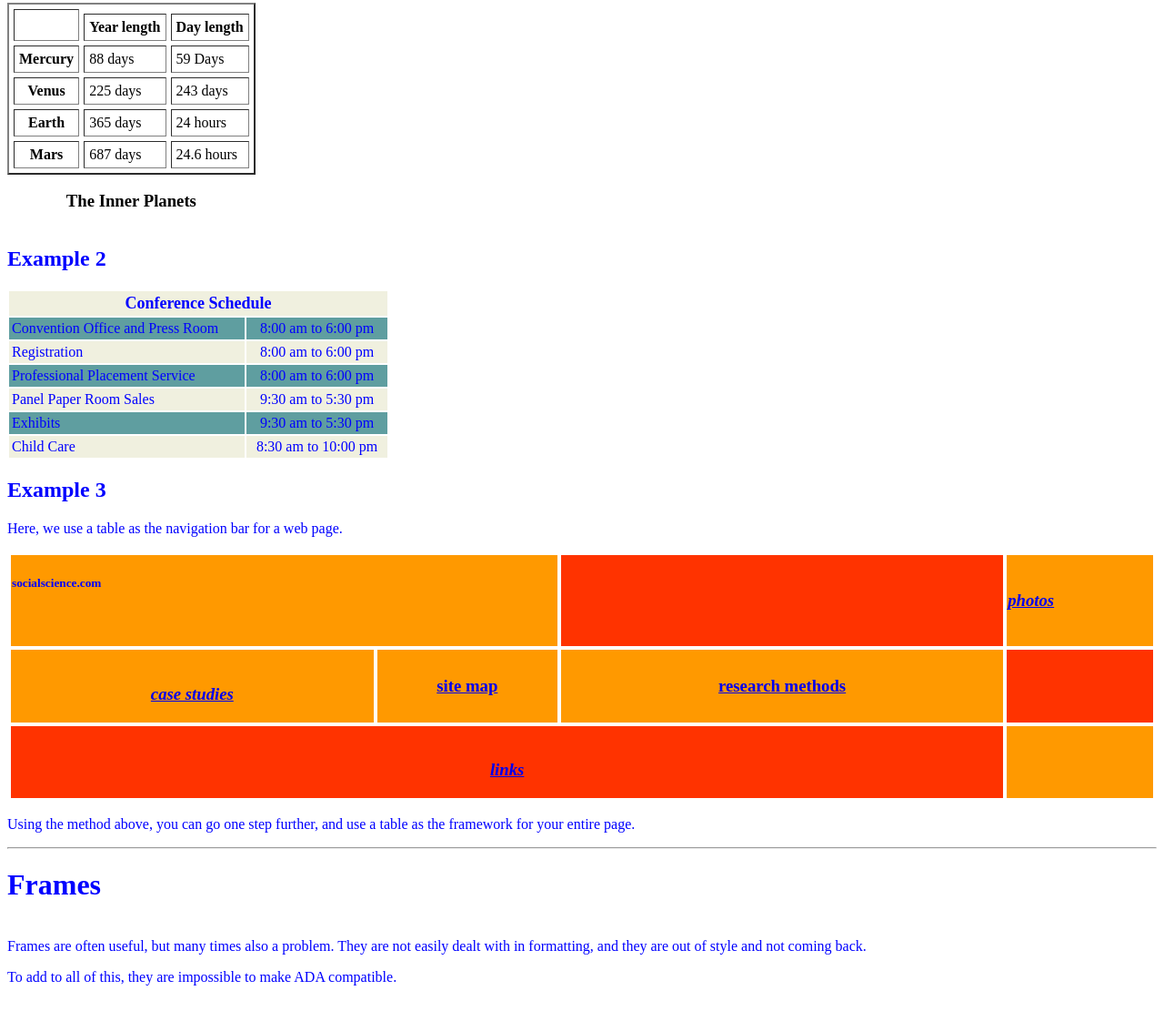
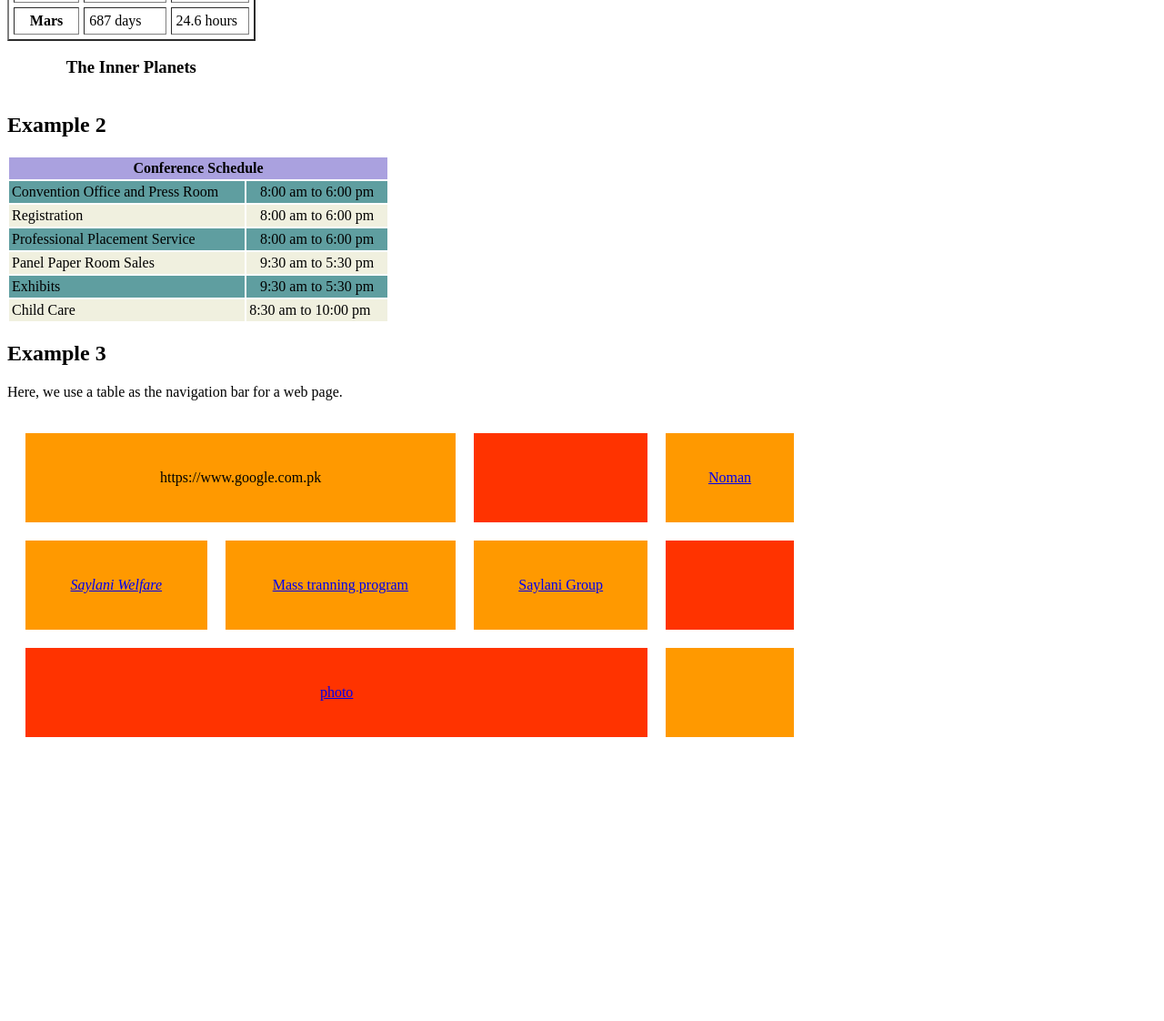
Before and after one commit to Abdul-majid-ashrafi/Javascript, a plain HTML site: page Assignments/chapter 6 table/index.html in a window 1280 px wide. Shown: the part 322-1444 px from the top of the page at 91% size. After the commit the page ends 1160 px from the top, so only its background shows below. Drawn offline with Linux system fonts and the light colour scheme.

Commit message:
chapter 6

```diff
--- a/Assignments/chapter 6 table/index.html
+++ b/Assignments/chapter 6 table/index.html
@@ -1,32 +1,23 @@
+<!DOCTYPE html>
+<html lang="en">
 
-<!DOCTYPE HTML>
-<html>
-    <head> Practice html</head>
+<head>
+    <meta charset="UTF-8">
+    <title>Table Example</title>
+</head>
 
 <body>
-<!---->
-  <h1>Practice 6: tables</h1>
+    <h1 align="center">Tables</h1>
 <hr>
-<!---->
-<h1 align="left">tables</h1>
-<p align="left">HTML offers an easy
-  way to organize information, or even design the flow of your entire page. The
-  table command involves a series of nested tags that control the rows, columns
-  and cells that make up a table.</p>
-<!---->
     <h2>Example 1</h2>
-  <p>In this example, we made a simple
-    table to display information.</p>
-  <P>
-  <table cellSpacing=5 cellPadding=5 border=2 name="table 1">
+    <p>In this example, we made a simple table to display information.</p>
+
+    <table cellSpacing=5 cellPadding=5 border=2>
         <CAPTION align=bottom>
             <h3>The Inner Planets</h3>
         </CAPTION>
-    <tbody>
         <tr>
-      <th rowSpan=2>&nbsp;</th>
-    </tr>
-    <tr>
+            <th></th>
             <th>Year length</th>
             <th>Day length</th>
             <tr>
@@ -34,11 +25,6 @@
                 <td>88 days</td>
                 <td>59 Days</td>
             </tr>
-    <!--<tr> -->
-      <!--<th&nbsp;</TH>-->
-      <!--<td>&nbsp;<//td>-->
-      <!--<td>&nbsp;</td>-->
-    <!--</tr>-->
             <tr>
                 <th>Venus</th>
                 <td>225 days</td>
@@ -50,112 +36,72 @@
                 <td>24 hours</td>
             </tr>
             <tr>
-      <TH>Mars</TH>
+                <th>Mars</th>
                 <td>687 days</td>
                 <td>24.6 hours</td>
             </tr>
-    </tbody>
+    </table>
+</body>
+
+<h2>Example 2</h2>
+<table cellSpacing=2 cellPadding=3 width=420>
+    <tr>
+        <th bgColor=#aaa1df colspan=2>Conference Schedule </th>
+        <tr bgColor=#5f9ea0>
+            <td>Convention Office and Press Room </td>
+            <td align=middle>8:00 am to 6:00 pm </td>
+        </tr>
+        <tr bgColor=#f0f0df>
+            <td>Registration</td>
+            <td align=middle>8:00 am to 6:00 pm </td>
+        </tr>
+        <tr bgColor=#5f9ea0>
+            <td>Professional Placement Service </td>
+            <td align=middle>8:00 am to 6:00 pm </td>
+        </tr>
+        <tr bgColor=#f0f0df>
+            <td>Panel Paper Room Sales</td>
+            <td align=middle>9:30 am to 5:30 pm </td>
+        </tr>
+        <tr bgColor=#5f9ea0>
+            <td>Exhibits</td>
+            <td align=middle>9:30 am to 5:30 pm </td>
+        </tr>
+        <tr bgColor=#f0f0df>
+            <td>Child Care</td>
+            <td>8:30 am to 10:00 pm </td>
+        </tr>
 </table>
 
 
-  <FONT color=blue>
-  <H2>Example 2</H2>
+<h2>Example 3</h2>
+<P>Here, we use a table as the navigation bar for a web page.</P>
 
-  <P>
-  <table cellSpacing=2 cellPadding=3 width=420>
-    <tbody>
-    <tr>
-      <TH bgColor=#f0f0df colSpan=2><font size="+1" face="Times New Roman, Times, serif">Conference
-        Schedule </TH>
-    <tr bgColor=#5f9ea0>
-      <td>Convention Office and Press
-        Room</td>
-      <td align=middle>8:00 am to 6:00
-        pm</td>
+<table width="70%" cellpadding="40" cellspacing="20">
+    <tr align="center">
+        <td bgcolor="#FF9900" colspan="2"> https://www.google.com.pk </td>
+        <td bgcolor="#FF3300">      </td>
+        <td bgcolor="#FF9900"> <a href="https://www.facebook.com/photo.php?fbid=10205262388717997&set=a.1257422134408.29985.1795265723&type=3&theater">Noman</a>            </td>
     </tr>
-    <tr bgColor=#f0f0df>
-      <td>Registration</td>
-      <td align=middle>8:00 am to 6:00
-        pm</td>
+    <tr align="center">
+        <td bgcolor="#FF9900">
+            <i><a href="http://saylaniwelfare.com/">Saylani Welfare</a></i>
+        </td>
+        <td bgcolor="#FF9900">
+            <a href="http://saylaniwelfare.com/mass-training-program/">Mass tranning program</a>
+        </td>
+        <td bgcolor="#FF9900">
+            <a href="https://www.facebook.com/groups/SaylaniSG/">Saylani Group</a>
+        </td>
+        <td bgcolor="#FF3300"></td>
     </tr>
-    <tr bgColor=#5f9ea0>
-      <td>Professional Placement Service
+    <tr align="center">
+        <td bgcolor="#FF3300" colspan="3">
+            <a href="https://www.facebook.com/photo.php?fbid=539859416141081&set=a.121979831262377.17100.100003510822343&type=3&theater">photo</a>
+
         </td>
-      <td align=middle>8:00 am to 6:00
-        pm</td>
-    </tr>
-    <tr bgColor=#f0f0df>
-      <td>Panel Paper Room Sales</td>
-      <td align=middle>9:30 am to 5:30
-        pm</td>
-    </tr>
-    <tr bgColor=#5f9ea0>
-      <td>Exhibits</td>
-      <td align=middle>9:30 am to 5:30
-        pm</td>
-    </tr>
-    <tr bgColor=#f0f0df>
-      <td>Child Care</td>
-      <td align=middle>8:30 am to 10:00
-        pm</td>
-    </tr>
-    </tbody>
-  </table>
-  <h2><font face="Times New Roman, Times, serif" color="blue">Example 3</h2>
-  <P>Here, we use a table as the navigation
-    bar for a web page.</P>
-  <table width="100%" border="1" bordercolor="#FFFFFF">
-    <tr>
-      <td bgcolor="#FF9900" colspan="2">
-        <h5>socialscience.com </h5>
-        <div align="center">
-          <h5 align="center">&nbsp;</h5>
-        </div>
-      </td>
-      <td bgcolor="#FF3300" width="39%">
-        <h3 align="center"><i><a href="phtos"></a></i></h3>
-      </td>
-      <td bgcolor="#FF9900" width="13%">
-        <h3><i><a href="phtos">photos</a></i></h3>
-      </td>
-    </tr>
-    <tr>
-      <td bgcolor="#FF9900" bordercolor="#000000" width="32%" height="72">&nbsp;
-        <div align="center">
-          <h3 align="center"><i><a href="case%20stdes">case
-            studies</a></i></h3>
-        </div>
-      </td>
-      <td bgcolor="#FF9900" bordercolor="#000000" width="16%" height="72">
-        <div align="center">
-          <h3><font color="#0066FF"><a href="sitemap">site map</a></h3>
-        </div>
-      </td>
-      <td bgcolor="#FF9900" bordercolor="#000000" width="39%" height="72">
-        <div align="center">
-          <h3><font color="#0099FF"><a href="research">research methods</a></h3>
-        </div>
-      </td>
-      <td bgcolor="#FF3300" bordercolor="#000000" width="13%" height="72">&nbsp;</td>
-    </tr>
-    <tr>
-      <td bgcolor="#FF3300" colspan="3">&nbsp;
-        <div align="center">
-          <h3 align="center"><i><font color="#0000FF"><a href="links">links</a></i></h3>
-        </div>
-      </td>
-      <td bgcolor="#FF9900" width="13%">&nbsp;</td>
+        <td bgcolor="#FF9900"></td>
     </tr>
 </table>
-  <P>Using the method above, you can
-    go one step further, and use a table as the framework for your entire page.</P>
-  <hr>
-  <h1 align="left">Frames</h1>
-  <p align="left"><BR>
-    Frames are often useful, but many times also a problem. They are not easily
-    dealt with in formatting, and they are out of style and not coming back.</p>
-  <p align="left">To add to all of
-    this, they are impossible to make ADA compatible.</p>
-  <P>&nbsp;</P>
-  <!---->
-  </body></html>
+
+</html>
```
Also changed, not shown: Assignments/chapter 4 links/404.html (deleted, +0 -81 lines). Lines whose indentation alone changed are shown as unchanged.
